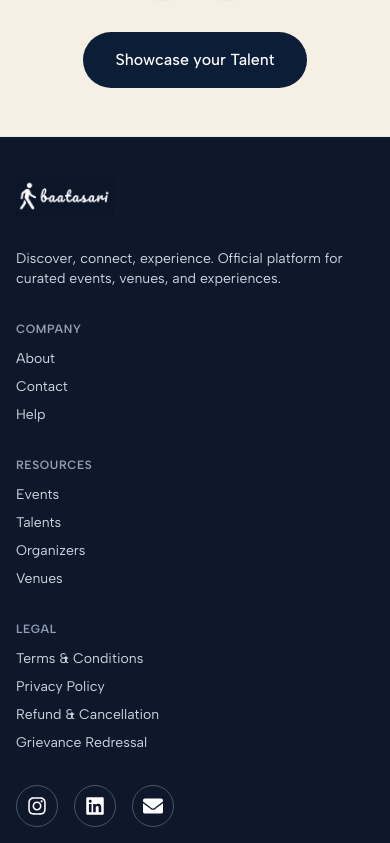
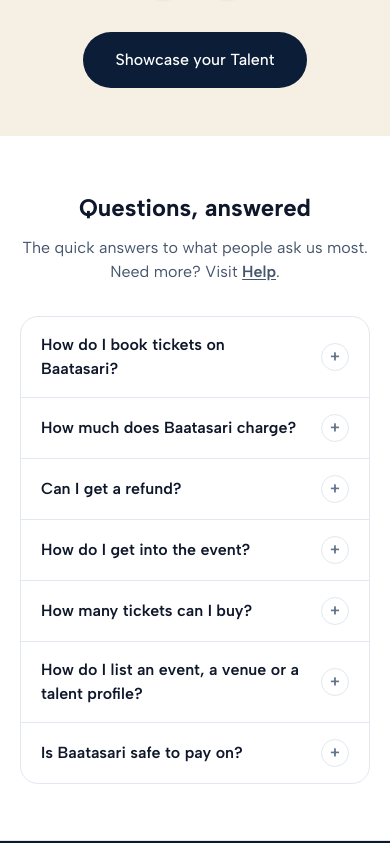
Before and after one commit to Baatasari-Travel-Tech/User, a Next.js app: page / in a window 390 px wide. Shown: the part 5681-6524 px from the top of the page. Built offline with nearby package versions, Linux system fonts and the light colour scheme; no server answers.

Commit message:
SEO/UX batch 2: answer-first FAQs with FAQPage markup on the home/landing pages, Person + breadcrumb data on talent profiles, venue help brought up to date

```diff
--- a/app/home-client.tsx
+++ b/app/home-client.tsx
@@ -13,6 +13,7 @@
 import CampusAmbassador from "@/components/about/campus-ambassador"
 import CtaBand from "@/components/about/cta-band"
 import Marquee from "@/components/about/marquee"
+import Faq from "@/components/about/faq"
 
 export default function HomeClient() {
     const router = useRouter()
@@ -47,6 +48,7 @@
             <RestaurantOwner />
             <CampusAmbassador />
             <Performers />
+            <Faq />
             <SiteFooter />
         </main>
     )
--- a/app/talent/p/[slug]/page.tsx
+++ b/app/talent/p/[slug]/page.tsx
@@ -14,6 +14,8 @@
   Tag,
   Youtube,
 } from "lucide-react"
+import { jsonLdString } from "@/lib/faq-schema"
+import { SITE_ORIGIN, breadcrumbJsonLd } from "@/lib/seo"
 import {
   fetchPublicTalent,
   formatPrice,
@@ -67,8 +69,34 @@
   const linkIcon = (url: string) => (isInstagram(url) ? Instagram : isYouTube(url) ? Youtube : Globe)
   const linkLabel = (url: string) => (isInstagram(url) ? "Instagram" : isYouTube(url) ? "YouTube" : "Website")
 
+  // Public facts only: the contact details are never put in structured data.
+  const personJsonLd = {
+    "@context": "https://schema.org",
+    "@type": "Person",
+    name: talent.stageName,
+    jobTitle: talent.mainSkill ?? undefined,
+    description: talent.bio?.replace(/s+/g, " ").slice(0, 300) || undefined,
+    image: talent.photoUrl ?? undefined,
+    url: `${SITE_ORIGIN}/talent/p/${talent.slug}`,
+    homeLocation: talent.location ? { "@type": "Place", name: talent.location } : undefined,
+    sameAs: talent.portfolioLinks.length > 0 ? talent.portfolioLinks : undefined,
+  }
+
   return (
     <main className="min-h-[calc(100dvh-72px)] bg-(--background) px-4 py-8 sm:px-6 lg:px-10">
+      <script
+        type="application/ld+json"
+        dangerouslySetInnerHTML={{
+          __html: jsonLdString([
+            personJsonLd,
+            breadcrumbJsonLd([
+              { name: "Home", path: "/" },
+              { name: "Talent", path: "/talent/browse" },
+              { name: talent.stageName, path: `/talent/p/${talent.slug}` },
+            ]),
+          ]),
+        }}
+      />
       <div className="mx-auto w-full max-w-5xl">
         <Link
           href="/talent/browse"
--- /dev/null
+++ b/components/about/faq.tsx
@@ -0,0 +1,91 @@
+import Link from "next/link"
+import { faqJsonLd, jsonLdString } from "@/lib/faq-schema"
+
+/**
+ * Answer-first FAQs for the home page. Each answer opens with the fact, then the
+ * detail, which is the shape search and answer engines quote. The same list
+ * feeds the FAQPage markup, so the two cannot drift. Keep it in step with
+ * /help and the policy pages; every line here is stated there too.
+ */
+const FAQ = [
+  {
+    q: "How do I book tickets on Baatasari?",
+    a: (
+      <>
+        Find an event under <Link href="/events" className="font-semibold underline underline-offset-2">Events</Link>, choose your tickets and pay by UPI, card or net banking. Your tickets are issued the moment the payment is confirmed, and each one has its own QR code in My tickets.
+      </>
+    ),
+  },
+  {
+    q: "How much does Baatasari charge?",
+    a: "The platform fee is currently a flat ₹10 per paid ticket, GST included. Checkout shows the full breakdown (ticket price, platform fee, taxes and any payment-gateway charge) before you pay.",
+  },
+  {
+    q: "Can I get a refund?",
+    a: (
+      <>
+        Yes, if the event is cancelled: you get everything back, and the refund starts without you asking. A confirmed ticket is otherwise final unless the organizer agrees to a refund. Refunds usually reach your account in 5–7 working days. See the{" "}
+        <Link href="/refund-policy" className="font-semibold underline underline-offset-2">refund policy</Link>.
+      </>
+    ),
+  },
+  {
+    q: "How do I get into the event?",
+    a: "Show the QR code from My tickets at the entrance. Each ticket admits its stated number of people once, so keep the QR code private: the first valid scan is the one that gets in.",
+  },
+  {
+    q: "How many tickets can I buy?",
+    a: "Up to 10 tickets per event, counted across all your orders. When you start checkout your seats are held for about 15 minutes while you pay.",
+  },
+  {
+    q: "How do I list an event, a venue or a talent profile?",
+    a: (
+      <>
+        Organizers sign up at <a href="https://organizer.baatasari.com" className="font-semibold underline underline-offset-2">organizer.baatasari.com</a> (free to start, after a quick approval). Venues list at <a href="https://venue.baatasari.com" className="font-semibold underline underline-offset-2">venue.baatasari.com</a> for a one-time ₹999, GST included. Performers create a <Link href="/talent" className="font-semibold underline underline-offset-2">talent profile</Link> for a one-time ₹299.
+      </>
+    ),
+  },
+  {
+    q: "Is Baatasari safe to pay on?",
+    a: (
+      <>
+        Payments are processed by Cashfree, and Baatasari never sees or stores your card, UPI or bank details. Baatasari is run by Simha Karthik Reddy (sole proprietor) from Nellore, Andhra Pradesh. Complaints are acknowledged within 24 hours and resolved within 15 days: see{" "}
+        <Link href="/grievance" className="font-semibold underline underline-offset-2">Grievance Redressal</Link>.
+      </>
+    ),
+  },
+] as const
+
+export default function Faq() {
+  return (
+    <section id="faq" aria-labelledby="faq-heading" className="bg-white py-14 lg:py-20">
+      <script type="application/ld+json" dangerouslySetInnerHTML={{ __html: jsonLdString(faqJsonLd(FAQ)) }} />
+      <div className="mx-auto w-full max-w-3xl px-5 sm:px-6">
+        <h2 id="faq-heading" className="text-center text-2xl font-bold text-slate-900 sm:text-3xl">
+          Questions, answered
+        </h2>
+        <p className="mx-auto mt-3 max-w-xl text-center text-base text-slate-600">
+          The quick answers to what people ask us most. Need more? Visit <Link href="/help" className="font-semibold underline underline-offset-2">Help</Link>.
+        </p>
+        <ul className="mt-8 divide-y divide-slate-200 rounded-2xl border border-slate-200 bg-white">
+          {FAQ.map(({ q, a }) => (
+            <li key={q}>
+              <details className="group">
+                <summary className="flex min-h-12 cursor-pointer list-none items-center justify-between gap-4 px-5 py-4 text-base font-semibold text-slate-900 [&::-webkit-details-marker]:hidden">
+                  {q}
+                  <span
+                    aria-hidden
+                    className="flex h-7 w-7 shrink-0 items-center justify-center rounded-full border border-slate-200 text-slate-500 transition group-open:rotate-45"
+                  >
+                    +
+                  </span>
+                </summary>
+                <p className="px-5 pb-5 text-base leading-7 text-slate-600">{a}</p>
+              </details>
+            </li>
+          ))}
+        </ul>
+      </div>
+    </section>
+  )
+}
```
